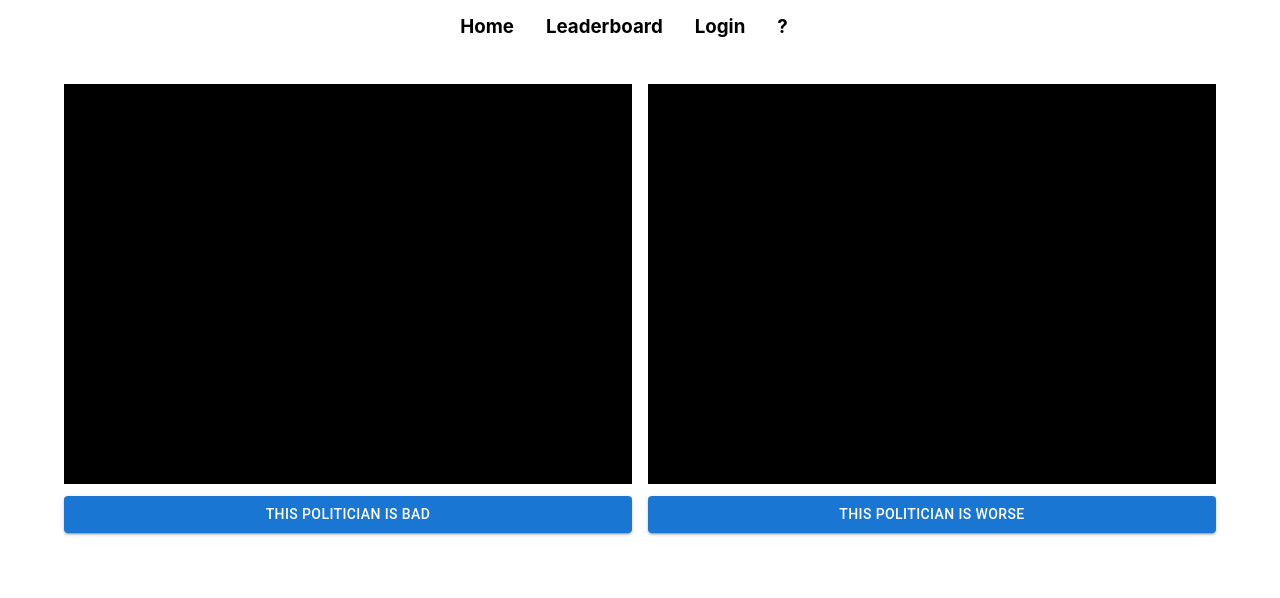
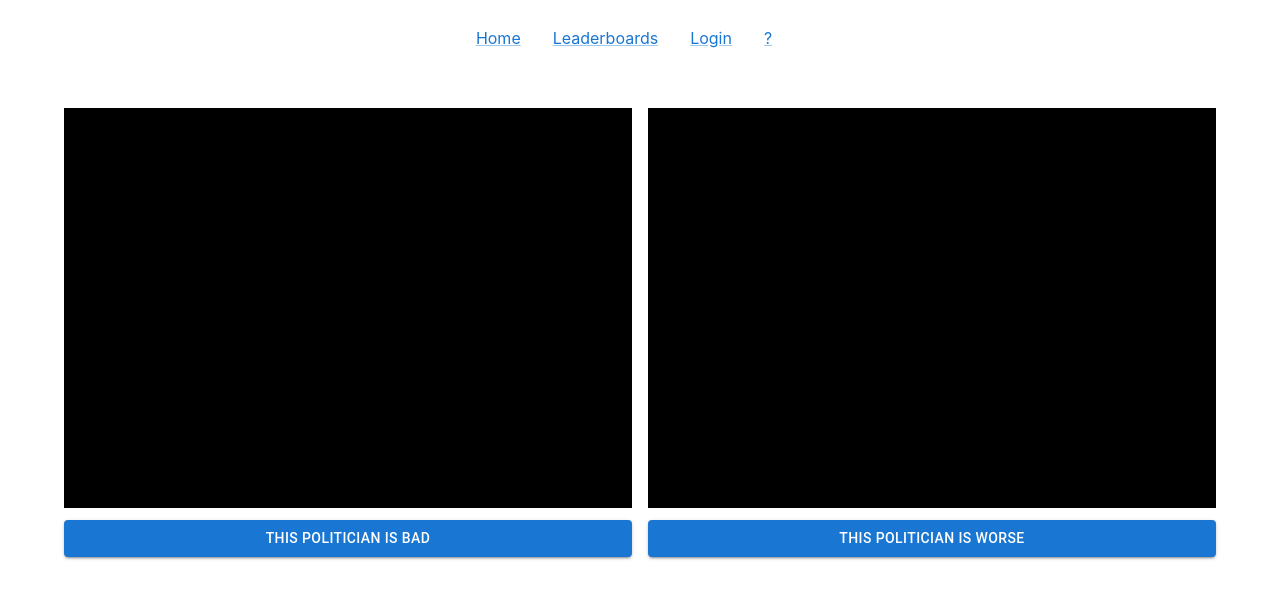
Before and after one commit to Davit-G/Pondo2022, a React (Create React App) app in the folder client/: page / in a window 1280 px wide. Shown: the top 598 px of the page. Built offline with nearby package versions, Linux system fonts and the light colour scheme.

Commit message:
Implemented basic routing and pages

```diff
--- a/client/src/App.js
+++ b/client/src/App.js
@@ -1,40 +1,35 @@
 import logo from './logo.svg';
-import Header from './components/header';
-import { Button, Container } from '@mui/material';
+
+import { Button, Container, Stack } from '@mui/material';
 import { Grid } from '@mui/material';
 
-import { Route, BrowserRouter, Routes } from 'react-router-dom';
+import { Route, BrowserRouter, Routes, Outlet } from 'react-router-dom';
 
-
-function Home() {
-    return (<Grid container spacing={2} direction={"row"} justifyContent={"space-around"}>
-        <Grid item xs>
-            <div style={{ backgroundColor: "black", height: "400px" }}></div>
-            <Button style={{ marginTop: "12px" }} fullWidth variant="contained">This politician is bad</Button>
-        </Grid>
-        <Grid item xs>
-            <div style={{ backgroundColor: "black", height: "400px" }}></div>
-            <Button style={{ marginTop: "12px" }} fullWidth variant="contained">This politician is worse</Button>
-        </Grid>
-    </Grid>);
-}
+import Header from './components/header';
+import Home from './components/home';
+import Leaderboard from './components/leaderboard';
 
 
 function App() {
     return (
         <div>
+            <BrowserRouter> {/* Holds state relevant to react-router, ignore this and dont touchey */}
                 <Container>
+                    <Stack py={4} spacing={4}>
                         <Header></Header>
 
-                <BrowserRouter>
                         <Routes>
                             <Route path="/" element={<Home></Home>} />
+                            <Route path="leaderboard" element={<Leaderboard></Leaderboard>} />
                         </Routes>
-                </BrowserRouter>
+
                         {/*  main stuff */}
 
                         {/* footer? */}
+                    </Stack>
+
                 </Container>
+            </BrowserRouter>
         </div>
     );
 }
--- a/client/src/components/header.js
+++ b/client/src/components/header.js
@@ -1,24 +1,29 @@
 import React, { useState, useEffect } from 'react';
+
 import { Grid, Typography } from '@mui/material';
 import { Stack } from '@mui/material';
 
+import { Link, Outlet } from 'react-router-dom'; // the actual stateful thing used by react router
+import { Link as StyledLink } from "@mui/material" //the styling from MUI
+
+function NavBarLink({ to, children }) {
+    return (
+        <Grid margin={2}>
+            <StyledLink component={Link} to={to}>{children}</StyledLink>
+        </Grid>
+    );
+}
+
 function Header({ }) {
     return (
-        <div style={{padding: "12px"}}>
+        <div style={{ padding: "12px" }}>
             <Grid container justifyContent={"center"} spacing={4}>
-                <Grid margin={2}>
-                    <h3>Home</h3>
-                </Grid>
-                <Grid margin={2}>
-                    <h3>Leaderboard</h3>
-                </Grid>
-                <Grid margin={2}>
-                    <h3>Login</h3>
-                </Grid>
-                <Grid margin={2}>
-                    <h3>?</h3>
-                </Grid>
+                <NavBarLink to="/">Home</NavBarLink>
+                <NavBarLink to="leaderboard">Leaderboards</NavBarLink>
+                <NavBarLink to="login">Login</NavBarLink>
+                <NavBarLink to="?">?</NavBarLink>
             </Grid>
+
         </div>
     );
 }
--- /dev/null
+++ b/client/src/components/home.js
@@ -0,0 +1,37 @@
+import React, { useState, useEffect } from 'react';
+
+import { Grid, Button } from '@mui/material';
+import { Outlet } from 'react-router-dom';
+
+
+
+function Home({}) {
+
+    useEffect(() => {
+        // make the request for data here
+    })
+
+
+
+
+    return (
+
+        <div>
+            {/*  So this container is a parent flexbox component that wraps everything */}
+            <Grid container spacing={2} direction={"row"} justifyContent={"space-around"}>
+                {/* Each "grid item" element is like a child of the flexbox parent. xs just means share width equally */}
+                <Grid item xs>
+                    <div style={{ backgroundColor: "black", height: "400px" }}></div>
+                    <Button style={{ marginTop: "12px" }} fullWidth variant="contained">This politician is bad</Button>
+                </Grid>
+                <Grid item xs>
+                    <div style={{ backgroundColor: "black", height: "400px" }}></div>
+                    <Button style={{ marginTop: "12px" }} fullWidth variant="contained">This politician is worse</Button>
+                </Grid>
+            </Grid>
+            <Outlet></Outlet>
+        </div>
+    );
+}
+
+export default Home;
--- /dev/null
+++ b/client/src/components/leaderboard.js
@@ -0,0 +1,12 @@
+import React, { useState, useEffect } from 'react';
+
+
+function Leaderboard({}) {
+    return (
+        <div>
+
+        </div>
+    );
+}
+
+export default Leaderboard;
```
Lines whose indentation alone changed are shown as unchanged.
